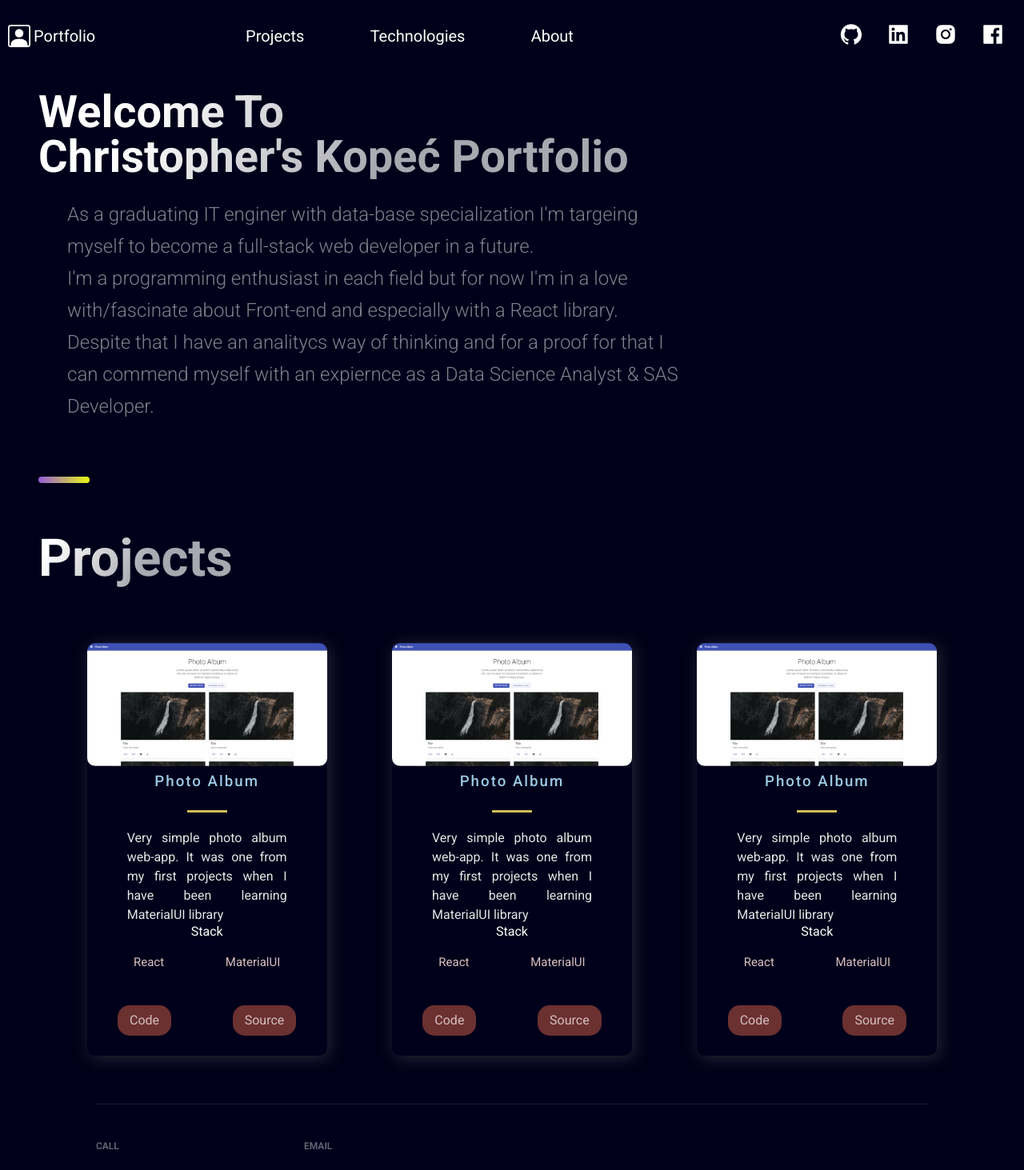
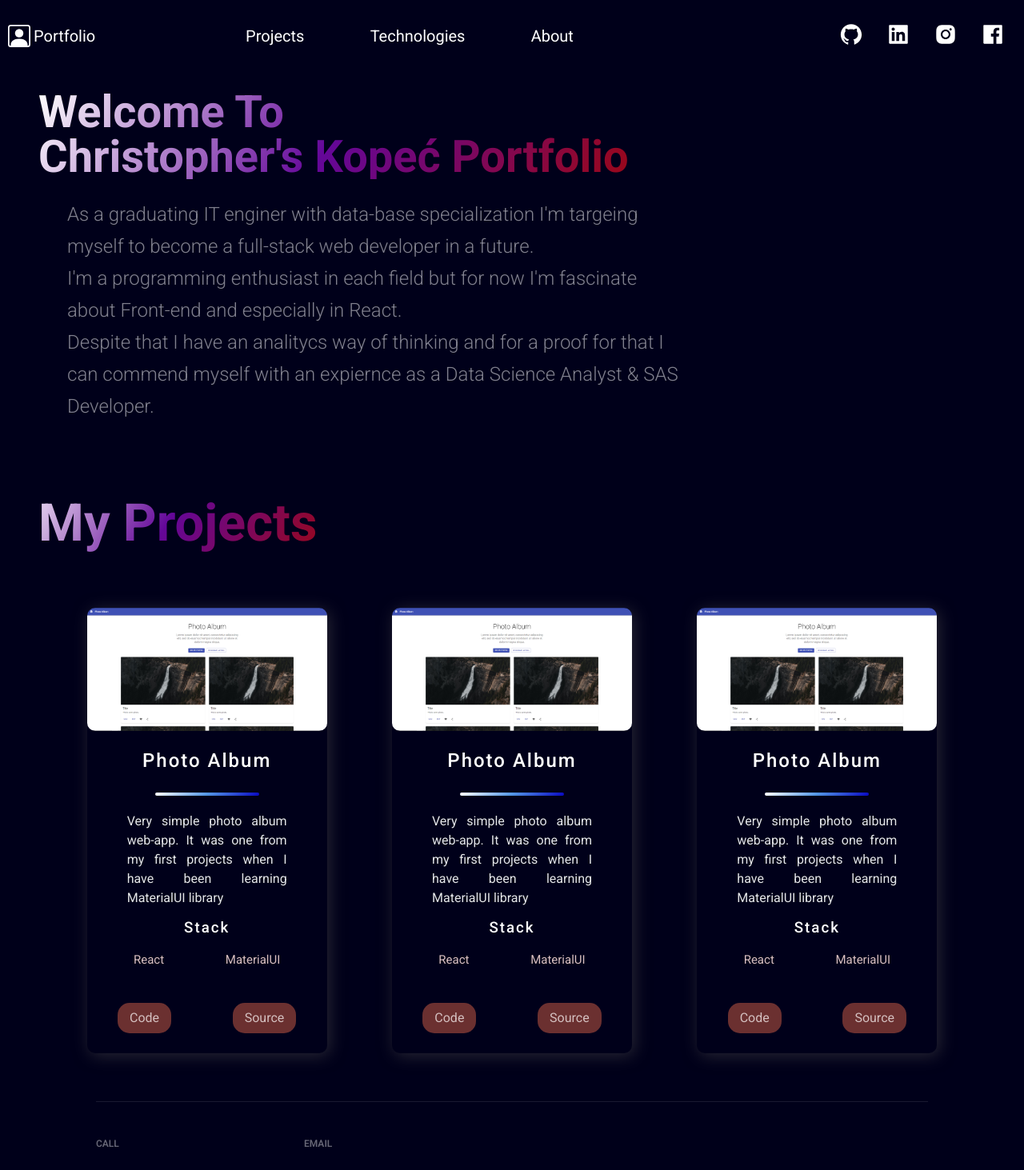
Before and after one commit to kkopec11/Portfolio, a Next.js app: page / in a window 1280 px wide. Shown: the top 1463 px of the page at 80% size. Built offline with nearby package versions, Linux system fonts and the light colour scheme.

Commit message:
Project Styles

```diff
--- a/src/components/Projects/Projects.js
+++ b/src/components/Projects/Projects.js
@@ -1,13 +1,13 @@
 import React from 'react';
 
-import { BlogCard, CardInfo, ExternalLinks, GridContainer, Title, Hr, Tag, TagList, TitleContent, UtilityList, Img, ProjectsSection, ProjectsTitle } from './styles';
+import { BlogCard, CardInfo, ExternalLinks, GridContainer, Title, Hr, Tag, TagList, TitleContent, UtilityList, Img, ProjectsSection, ProjectsTitle, StackTitle } from './styles';
 import { projects } from '../../constants/constants';
 import { SectionDivider } from '../../styles/components/globalComponents';
 
 const Projects = () => (
   <ProjectsSection id="projects">
-    <SectionDivider />
-    <ProjectsTitle>Projects</ProjectsTitle>
+    {/* <SectionDivider /> */}
+    <ProjectsTitle>My Projects</ProjectsTitle>
     <GridContainer>
       {projects.map(({ id, image, title, description, tags, source, visit }) => (
         <BlogCard key={id}>
@@ -18,7 +18,7 @@
           </TitleContent>
           <CardInfo>{description}</CardInfo>
           <div>
-            <TitleContent>Stack</TitleContent>
+            <TitleContent><StackTitle>Stack</StackTitle></TitleContent>
             <TagList>
               {tags.map((tag, id) => (
                 <Tag key={id}>{tag}</Tag>
--- a/src/components/Projects/styles.js
+++ b/src/components/Projects/styles.js
@@ -14,7 +14,7 @@
   }
 
   @media ${(props) => props.theme.breakpoints.sm} {
-    padding: 0;
+    padding: 0 auto;
     width: calc(100vw - 32px);
     flex-direction: column;
   }
@@ -26,7 +26,7 @@
   line-height: 72px;
   width: max-content;
   max-width: 100%;
-  background: linear-gradient(121.57deg, #FFFFFF 18.77%, rgba(255, 255, 255, 0.66) 60.15%);
+  background: ${props => props.theme.colors.backgroundTitle};
   -webkit-background-clip: text;
   -webkit-text-fill-color: transparent;
   margin-bottom: 24px;
@@ -40,7 +40,6 @@
   object-fit: cover;
   overflow: hidden;
   border-radius: 10px;
-
 `
 
 export const GridContainer = styled.section`
@@ -73,23 +72,31 @@
   text-align: center;
   z-index: 20;
   width: 100%;
+  margin-top: 15px;
 `;
 
 
-export const Title = styled.h3`
+export const Title = styled.h2`
   font-weight: 500;
   letter-spacing: 2px;
-  color: #9cc9e3;
   padding: .5rem 0;
 
 `;
 
+export const StackTitle = styled.h3`
+  font-weight: 500;
+  letter-spacing: 2px;
+
+`;
+
 export const Hr = styled.hr`
-  width: 50px;
-  height: 3px;
+  width: 130px;
+  height: 4.5px;
   margin: 20px auto;
   border: 0;
-  background: #d0bb57;
+  background: linear-gradient(121.57deg, #ffffff ,#5396e4  , #0909c2);
+  border-radius: 10px;
+
 `;
 
 
--- a/src/components/Welcome/Welcome.js
+++ b/src/components/Welcome/Welcome.js
@@ -11,7 +11,7 @@
             </WelcomeTitle>
             <WelcomeText>
                 As a graduating IT enginer with data-base specialization I'm targeing myself to become a full-stack web developer in a future. <br />
-                I'm a programming enthusiast in each field but for now I'm in a love with/fascinate about Front-end and especially with a React library. <br />
+                I'm a programming enthusiast in each field but for now I'm fascinate about Front-end and especially in React. <br />
                 Despite that I have an analitycs way of thinking and for a proof for that I can commend myself with an expiernce as a Data Science Analyst & SAS Developer.
             </WelcomeText>
         </LeftSection>
--- a/src/components/Welcome/styles.js
+++ b/src/components/Welcome/styles.js
@@ -38,7 +38,7 @@
   line-height:56px;
   width: max-content;
   max-width: 100%;
-  background: linear-gradient(121.57deg, #ffffff 18.77%,rgba(255, 255, 255, 0.66)  60.15%);
+  background: ${props => props.theme.colors.backgroundTitle};
   -webkit-background-clip: text;
   -webkit-text-fill-color: transparent;
   margin-bottom: 24px;
@@ -64,7 +64,6 @@
   font-size: 24px;
   line-height: 40px;
   font-weight: 300;
-  padding-bottom: 3.6rem;
   padding-left: 3.6rem;
 
   color: rgba(255, 255, 255, 0.5);
--- a/src/pages/index.js
+++ b/src/pages/index.js
@@ -8,8 +8,8 @@
     <Layout>
       <Welcome />
       <Projects />
-      {/* <Technologies />
-      <Timeline /> */}
+      {/* <Technologies /> */}
+      {/* <Timeline /> */}
     </Layout>
   )
 }
--- a/src/styles/components/globalComponents.js
+++ b/src/styles/components/globalComponents.js
@@ -1,8 +1,8 @@
 import styled from 'styled-components';
 
 export const SectionDivider = styled.div`
-  /* width: 256px; */
-  width: 64px;
+  width: 256px;
+  /* width: 64px; */
   height: 8px;
   border-radius: 10px;
   background-color: #fff;
--- a/src/theme/styles.js
+++ b/src/theme/styles.js
@@ -8,6 +8,7 @@
     colors: {
         font: "rgb(255, 255, 255)",
         background: "rgb(0, 0, 26)",
+        backgroundTitle: "linear-gradient(121.57deg, #ffffff ,#640799  , #990719)",
         // background: "#101010",
     },
     // Breakpoints for responsive design
```
